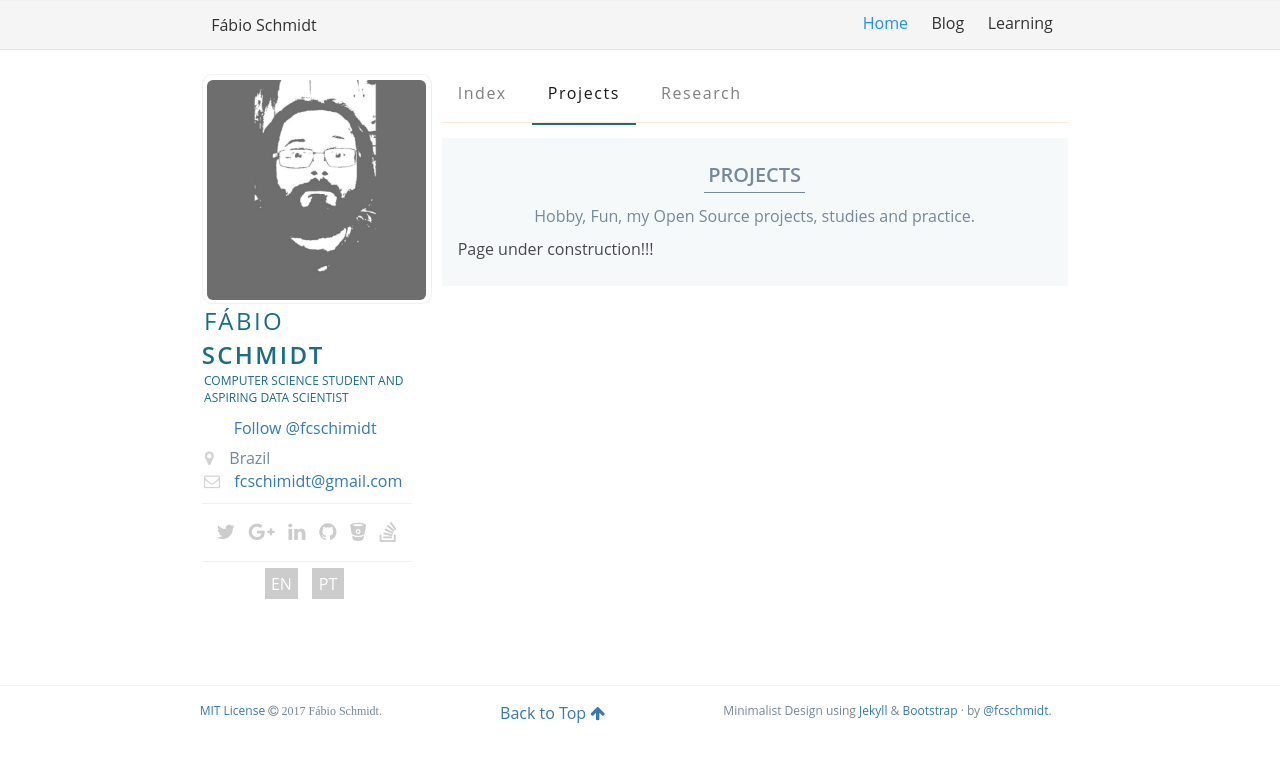
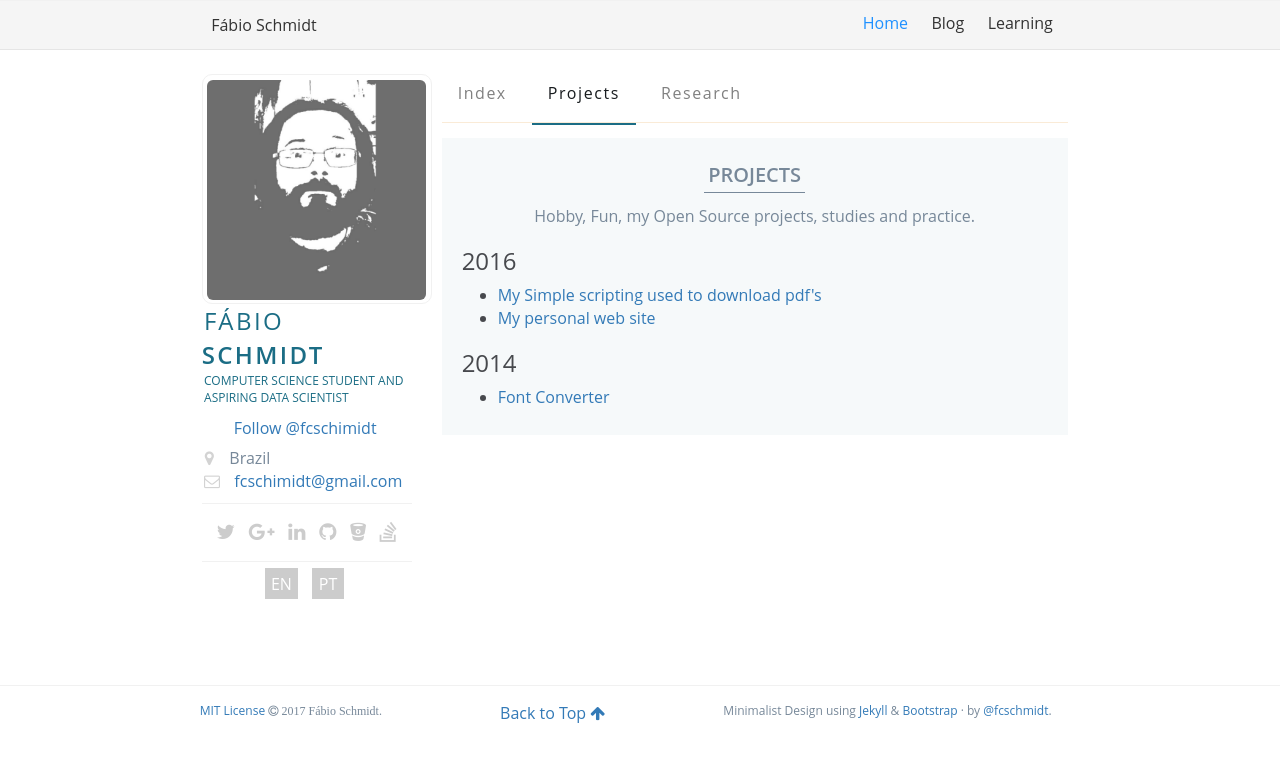
Before and after one commit to fcschmidt/fcschmidt.github.io, a Jekyll site: the page built from pages/projects.html, in a window 1280 px wide. Shown: the top 762 px of the page. Built offline with Jekyll 4.4.1, drawn with Linux system fonts in a browser that asks for light colours; nearby versions of some CDN libraries; comment, search, counter and statistics services are not loaded.

Commit message:
Create new page and add projects items

```diff
--- a/_data/projects.yml
+++ b/_data/projects.yml
@@ -1,14 +1,20 @@
-- name: Project name
-  description: Mussum ipsum cacilds, vidis litro abertis. Consetis adipiscings elitis.
-  github_id: teste
-  year: 2015
+- name: Font Converter
+  description:
+  github_id: font-converter
+  bitbucket_id:
+  site:
+  year: 2014
 
-- name: Project
-  description: Mussum ipsum cacilds, vidis litro abertis. Consetis adipiscings elitis.
-  github_id: teste
+- name: My Simple scripting used to download pdf's
+  description:
+  github_id: wget_guidetodatamining
+  bitbucket_id:
+  site:
   year: 2016
 
-- name: Project new
-  description: Mussum ipsum cacilds, vidis litro abertis. Consetis adipiscings elitis.
-  github_id: teste
+- name: My personal web site
+  description:
+  github_id:
+  bitbucket_id:
+  site: https://fcschmidt.com
   year: 2016
--- a/_includes/landing/whoami.html
+++ b/_includes/landing/whoami.html
@@ -9,10 +9,10 @@
             I'm a Student of Computer Science and Aspiring Data Scientist. <br/>
             <!--getting ready to start a new degree in physical.<br/>-->
             Interested in Artificial Intelligence(more specifically on machine learning, natural language processing and Robotics)
-            and  Data Science. <br/>
+            Data Science and Bio-informatics.<br/>
             My programming language favorite are <a href="https://www.python.org/" target="_blank">python</a> and
             <a href="https://www.r-project.org/" target="_blank">R</a>. <br/>
-            Great enthusiast of technology, aeronautics, military technology and Rock.<br/>
+            Great enthusiast of technology, aeronautics, military technology, Rock 'n Roll and Dance Music.<br/>
         </p>
         <p>
             See my information professional and skills
--- a/assets/css/main.css
+++ b/assets/css/main.css
@@ -811,6 +811,13 @@ section .wrapper__inner .heading{
 }
 
 /*------- Projects -------*/
+#projects .project ul .year{
+    margin-left: -1.5em;
+}
+#projects .project ul li{
+    /*font-size: 1.5rem;*/
+}
+
 /*------- Research -------*/
 #research article h4{
     font-size: 2rem;
@@ -836,6 +843,9 @@ section .wrapper__inner .heading{
 #research .works ul li .title{
     font-weight: 600;
 }
+@media (min-width: 768px){
+}
+
 
 /*------- Docs -------*/
 .docs header .wrapper__content,
--- a/pages/projects.html
+++ b/pages/projects.html
@@ -16,7 +16,25 @@ permalink: /projects/
             <p class="page__desc">{{ page.description }}</p>
         </header>
     </div>
-    <article>
-        <p>Page under construction!!!</p>
+    <article class="project">
+        <ul>
+            {% assign proj = site.data.projects | group_by: 'year' %}
+            {% for year in proj reversed %}
+                <h3 class="year">{{ year.name }}</h3>
+                {% for p in year.items %}
+                <li>
+                    {% if p.github_id %}
+                    <a href="https://github.com/{{ site.author.github }}/{{ p.github_id }}" target="_blank">{{ p.name }}</a>
+                    {% endif %}
+                    {% if p.bitbucket_id %}
+                    <a href="https://bitbucket.org/{{ site.author.bitbucket }}/{{ p.bitbucket_id }}" target="_blank">{{ p.name }}</a>
+                    {% endif %}
+                    {% if p.site %}
+                    <a href="{{ p.site }}" target="_blank">{{ p.name }}</a>
+                    {% endif %}
+                </li>
+                {% endfor %}
+            {% endfor %}
+        </ul>
     </article>
 </section>
```
